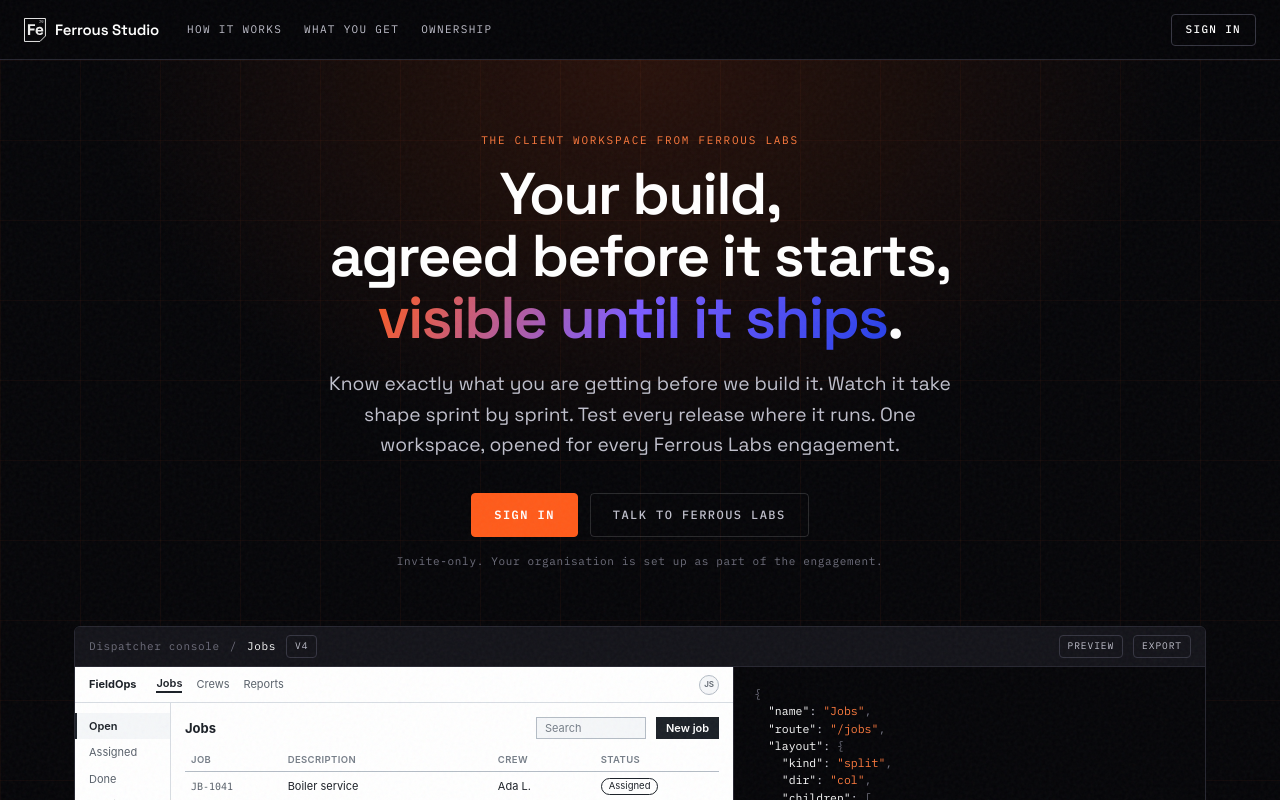
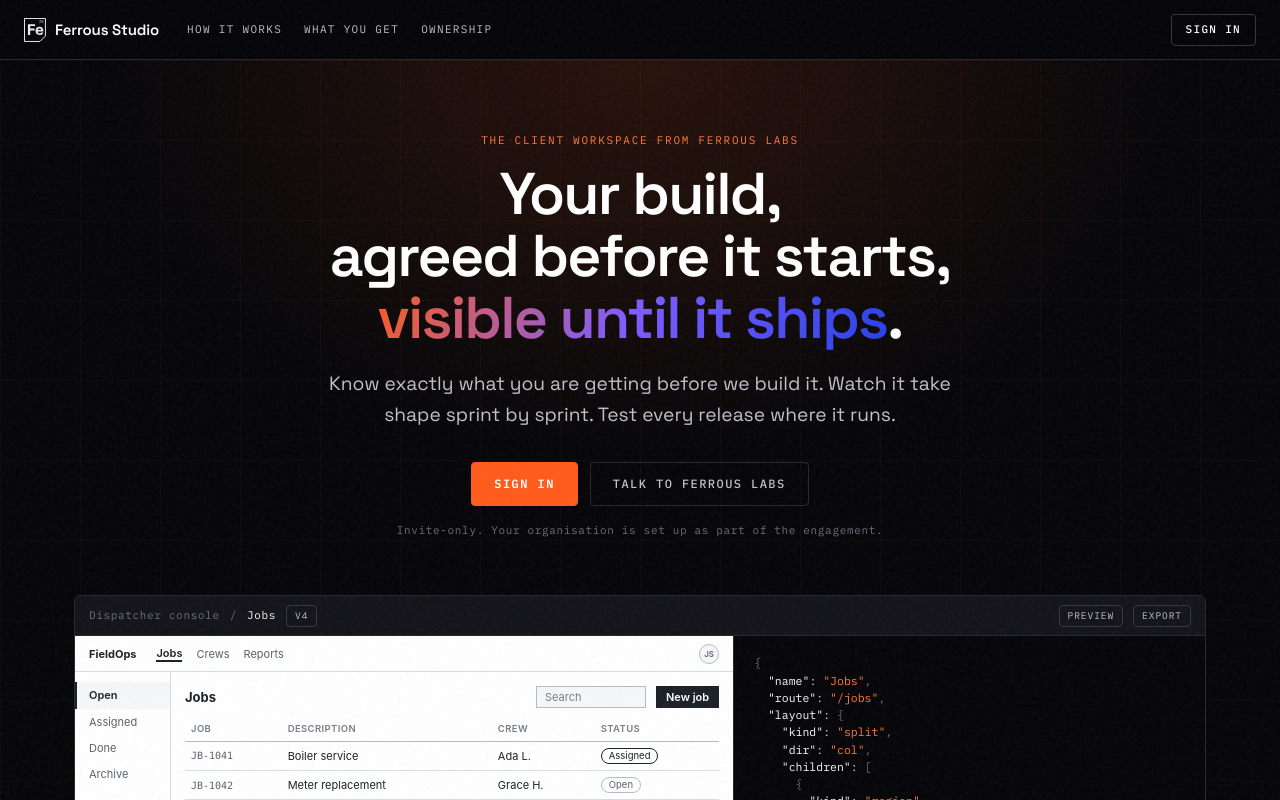
Before and after one commit to ferrouslabs-git/ferrous-studio, a React (Vite) app in the folder frontend/app/web/: page / in a window 1280 px wide. Shown: the top 800 px of the page. Built offline with nearby package versions, Linux system fonts and the light colour scheme; no server answers.

Commit message:
Landing page: drop the closing sentence of the hero lead
Co-Authored-By: Claude Fable 5.1 <noreply@anthropic.com>

```diff
--- a/frontend/app/web/src/features/marketing/LandingPage.tsx
+++ b/frontend/app/web/src/features/marketing/LandingPage.tsx
@@ -144,7 +144,7 @@ export function LandingPage() {
           </h1>
           <p className="landing-lead">
             Know exactly what you are getting before we build it. Watch it take shape sprint by sprint. Test every
-            release where it runs. One workspace, opened for every Ferrous Labs engagement.
+            release where it runs.
           </p>
           <div className="landing-cta">
             <Link to="/signin" className="btn primary">
```
